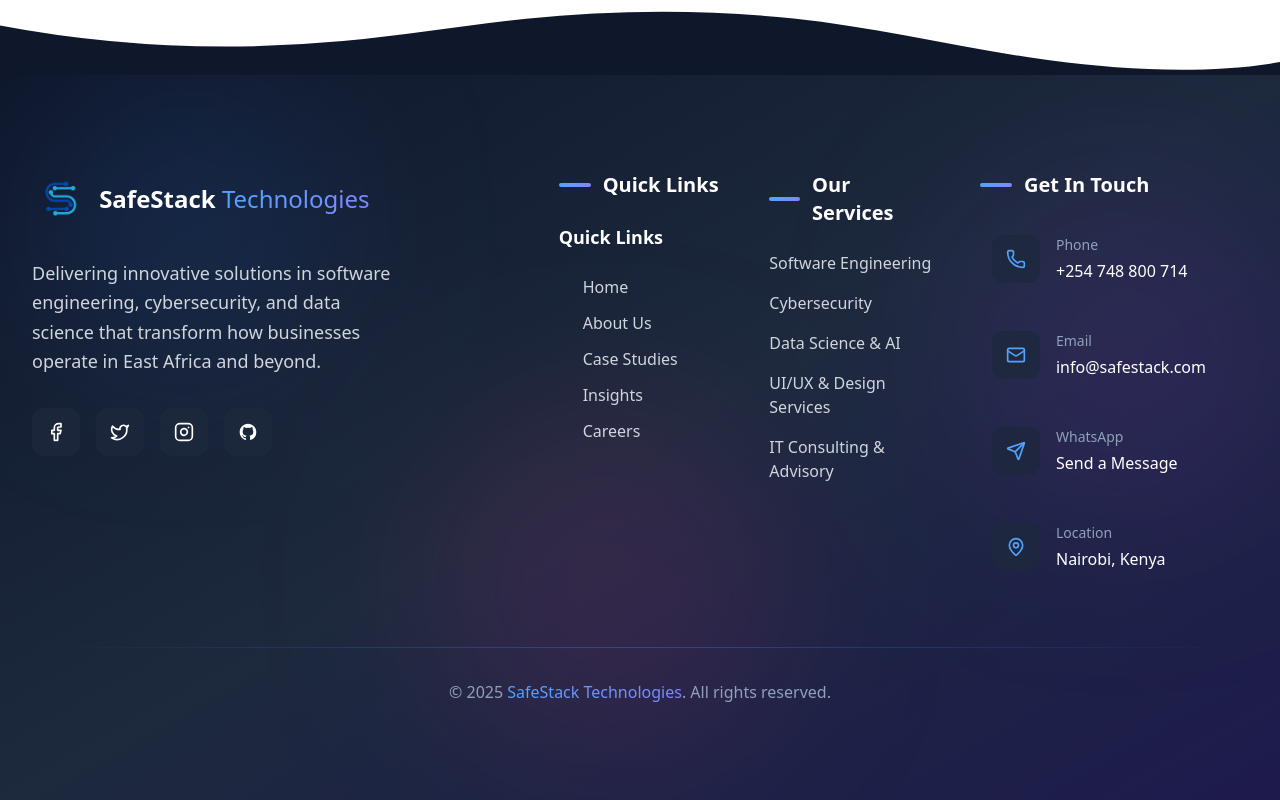
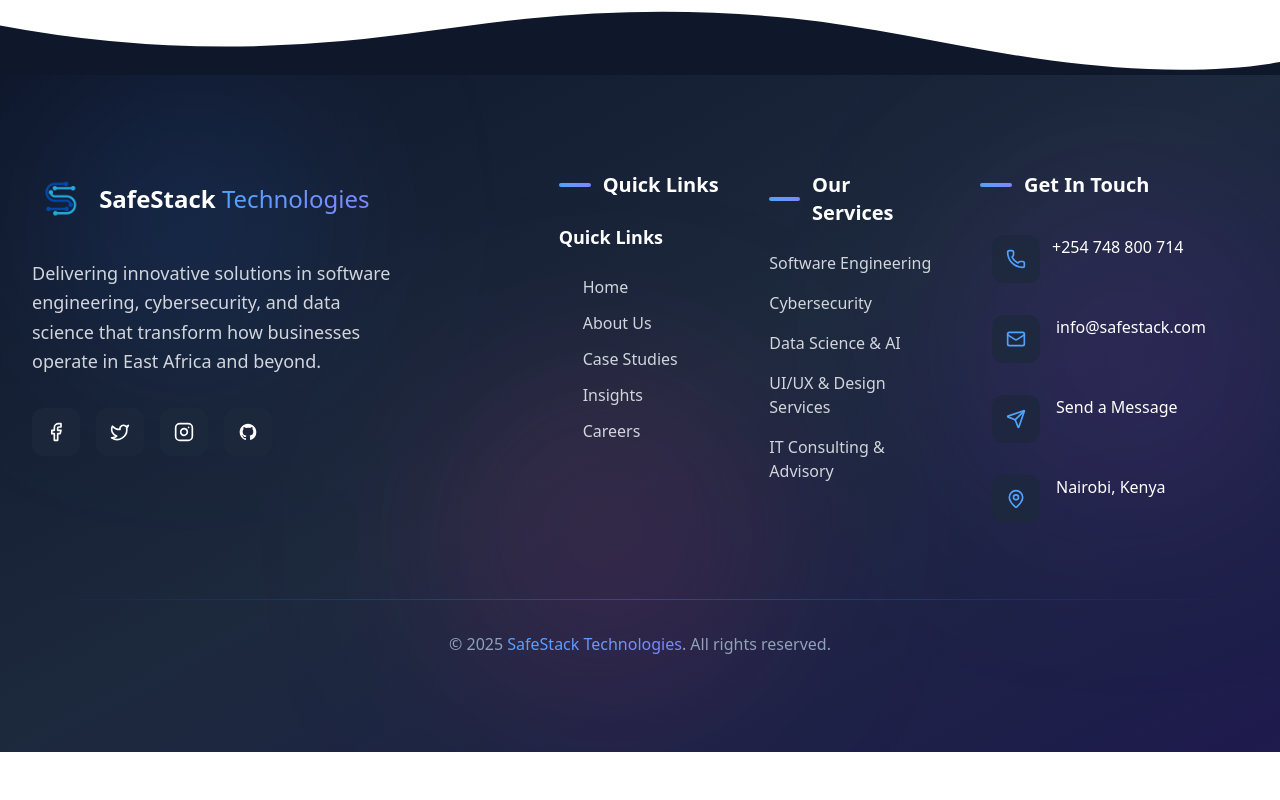
Before and after one commit to OumaArera/safestack, a React (Vite) app: page / in a window 1280 px wide. Shown: the part 955-1755 px from the top of the page. After the commit the page ends 1707 px from the top, so only its background shows below. Built offline with nearby package versions, Linux system fonts and the light colour scheme.

Commit message:
feat: page layout

```diff
--- a/src/layout/Footer.jsx
+++ b/src/layout/Footer.jsx
@@ -127,12 +127,12 @@
               <span className="bg-gradient-to-r from-blue-400 to-indigo-400 w-8 h-1 rounded-full"></span>
               <span>Get In Touch</span>
             </h3>
-            <ul className="space-y-6 w-full">
+            <ul className="space-y-2 w-full">
               <li className="group">
                 <a
-                  href="tel:+254748800714"
-                  className="flex flex-col md:flex-row items-center md:items-start space-y-3 md:space-y-0 md:space-x-4 hover:bg-slate-800/50 p-3 rounded-xl transition-all duration-300"
-                >
+                    href="tel:+254748800714"
+                    className="flex flex-col md:flex-row items-center md:items-start space-y-2 md:space-y-0 md:space-x-3 hover:bg-slate-800/50 p-3 rounded-xl transition-all duration-300"
+                  >
                   <div className="relative">
                     <div className="w-12 h-12 rounded-xl bg-slate-800/80 backdrop-blur-sm flex items-center justify-center group-hover:bg-gradient-to-r from-blue-600 to-indigo-600 transition-all duration-300">
                       <Phone className="w-5 h-5 text-blue-400 group-hover:text-white" />
@@ -140,7 +140,6 @@
                     <div className="absolute -bottom-1 -right-1 w-4 h-4 bg-slate-800 rounded-full border-2 border-blue-500 hidden group-hover:flex"></div>
                   </div>
                   <div className="text-center md:text-left">
-                    <div className="text-sm text-slate-400 mb-1">Phone</div>
                     <span className="text-white group-hover:text-blue-400 transition-colors font-medium">+254 748 800 714</span>
                   </div>
                 </a>
@@ -157,7 +156,6 @@
                     <div className="absolute -bottom-1 -right-1 w-4 h-4 bg-slate-800 rounded-full border-2 border-blue-500 hidden group-hover:flex"></div>
                   </div>
                   <div className="text-center md:text-left">
-                    <div className="text-sm text-slate-400 mb-1">Email</div>
                     <span className="text-white group-hover:text-blue-400 transition-colors font-medium">info@safestack.com</span>
                   </div>
                 </a>
@@ -176,7 +174,6 @@
                     <div className="absolute -bottom-1 -right-1 w-4 h-4 bg-slate-800 rounded-full border-2 border-blue-500 hidden group-hover:flex"></div>
                   </div>
                   <div className="text-center md:text-left">
-                    <div className="text-sm text-slate-400 mb-1">WhatsApp</div>
                     <span className="text-white group-hover:text-blue-400 transition-colors font-medium">Send a Message</span>
                   </div>
                 </a>
@@ -189,7 +186,6 @@
                     </div>
                   </div>
                   <div className="text-center md:text-left">
-                    <div className="text-sm text-slate-400 mb-1">Location</div>
                     <span className="text-white font-medium">Nairobi, Kenya</span>
                   </div>
                 </div>
```
